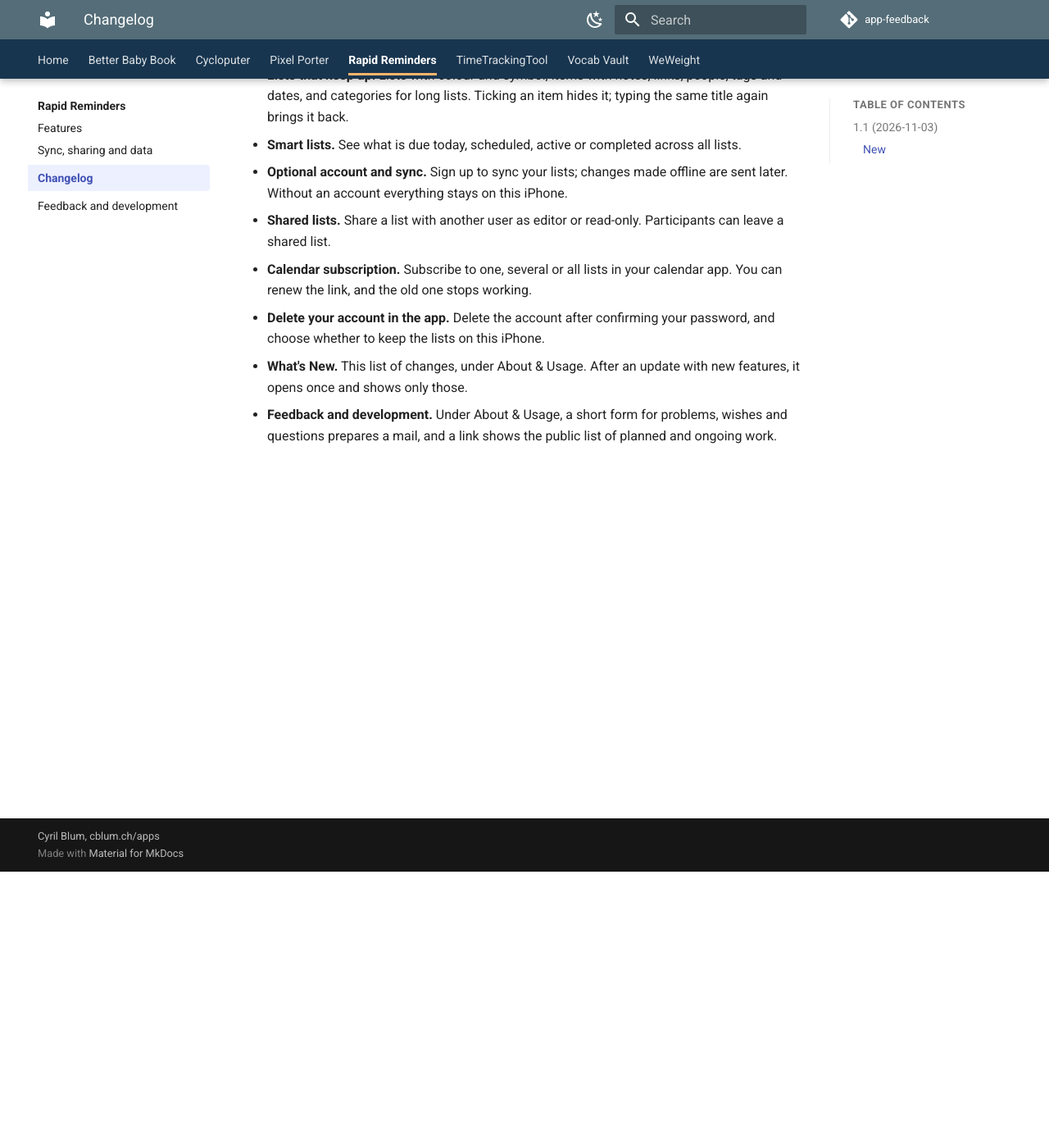
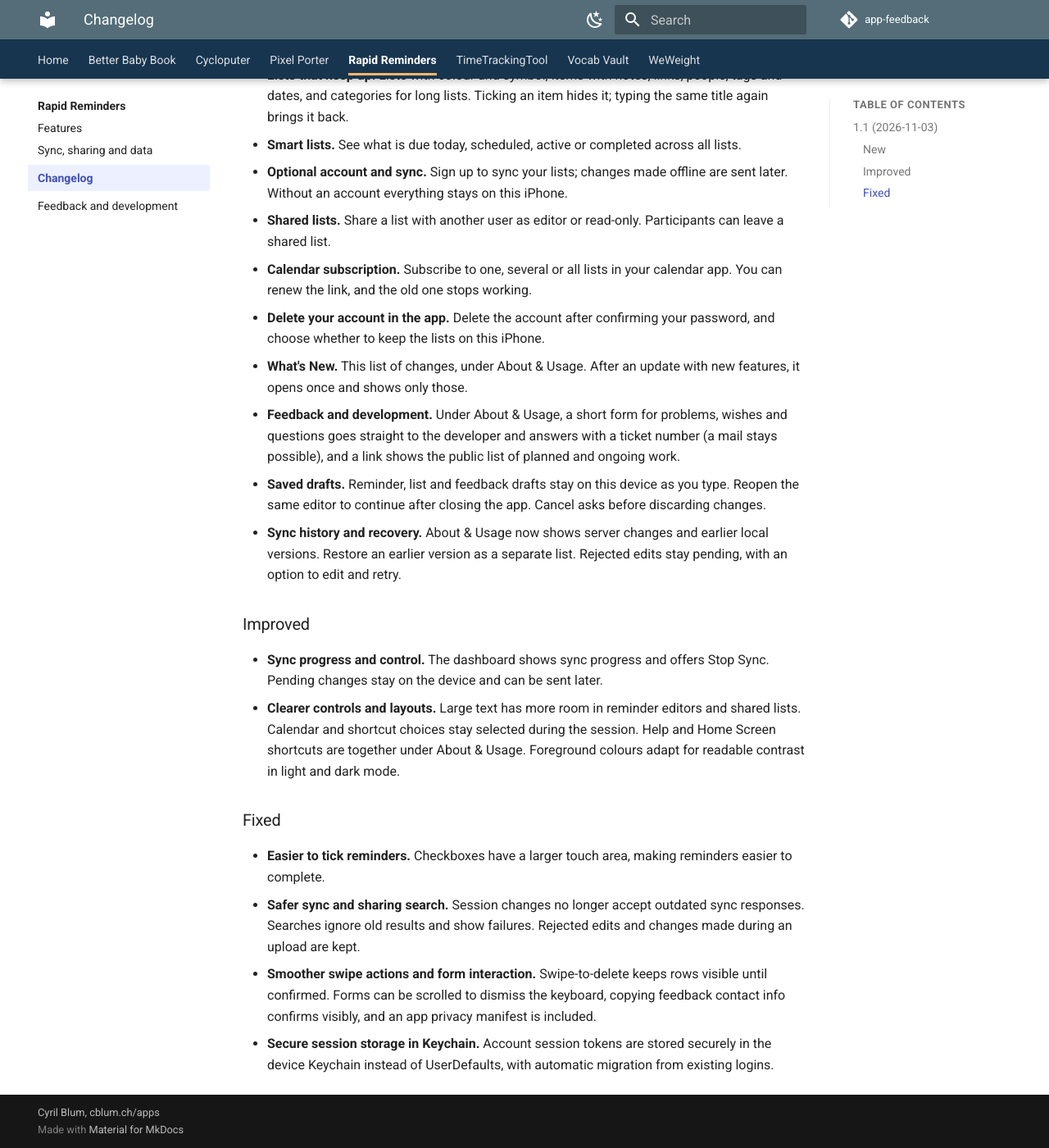
Before and after one commit to CyrilBlum/app-feedback, an MkDocs documentation site: the page built from docs/rapid-reminders/changelog.md, in a window 1280 px wide and 1400 px high, scrolled down 337 px. Shown: the whole window at 82% size. Built offline with MkDocs 1.6.1 and Material for MkDocs 9.7.7, drawn with Linux system fonts in a browser that asks for light colours; comment, search, counter and statistics services are not loaded.

Commit message:
Rapid Reminders changelog: 1.1 drafts, sync history, Keychain token (build 13)
Co-Authored-By: Claude Opus 5.5 <noreply@anthropic.com>

```diff
--- a/docs/rapid-reminders/changelog.md
+++ b/docs/rapid-reminders/changelog.md
@@ -13,4 +13,18 @@ The same changes are listed in the app under About & Usage › What's New. These
 - **Calendar subscription.** Subscribe to one, several or all lists in your calendar app. You can renew the link, and the old one stops working.
 - **Delete your account in the app.** Delete the account after confirming your password, and choose whether to keep the lists on this iPhone.
 - **What's New.** This list of changes, under About & Usage. After an update with new features, it opens once and shows only those.
-- **Feedback and development.** Under About & Usage, a short form for problems, wishes and questions prepares a mail, and a link shows the public list of planned and ongoing work.
+- **Feedback and development.** Under About & Usage, a short form for problems, wishes and questions goes straight to the developer and answers with a ticket number (a mail stays possible), and a link shows the public list of planned and ongoing work.
+- **Saved drafts.** Reminder, list and feedback drafts stay on this device as you type. Reopen the same editor to continue after closing the app. Cancel asks before discarding changes.
+- **Sync history and recovery.** About & Usage now shows server changes and earlier local versions. Restore an earlier version as a separate list. Rejected edits stay pending, with an option to edit and retry.
+
+### Improved
+
+- **Sync progress and control.** The dashboard shows sync progress and offers Stop Sync. Pending changes stay on the device and can be sent later.
+- **Clearer controls and layouts.** Large text has more room in reminder editors and shared lists. Calendar and shortcut choices stay selected during the session. Help and Home Screen shortcuts are together under About & Usage. Foreground colours adapt for readable contrast in light and dark mode.
+
+### Fixed
+
+- **Easier to tick reminders.** Checkboxes have a larger touch area, making reminders easier to complete.
+- **Safer sync and sharing search.** Session changes no longer accept outdated sync responses. Searches ignore old results and show failures. Rejected edits and changes made during an upload are kept.
+- **Smoother swipe actions and form interaction.** Swipe-to-delete keeps rows visible until confirmed. Forms can be scrolled to dismiss the keyboard, copying feedback contact info confirms visibly, and an app privacy manifest is included.
+- **Secure session storage in Keychain.** Account session tokens are stored securely in the device Keychain instead of UserDefaults, with automatic migration from existing logins.
```
